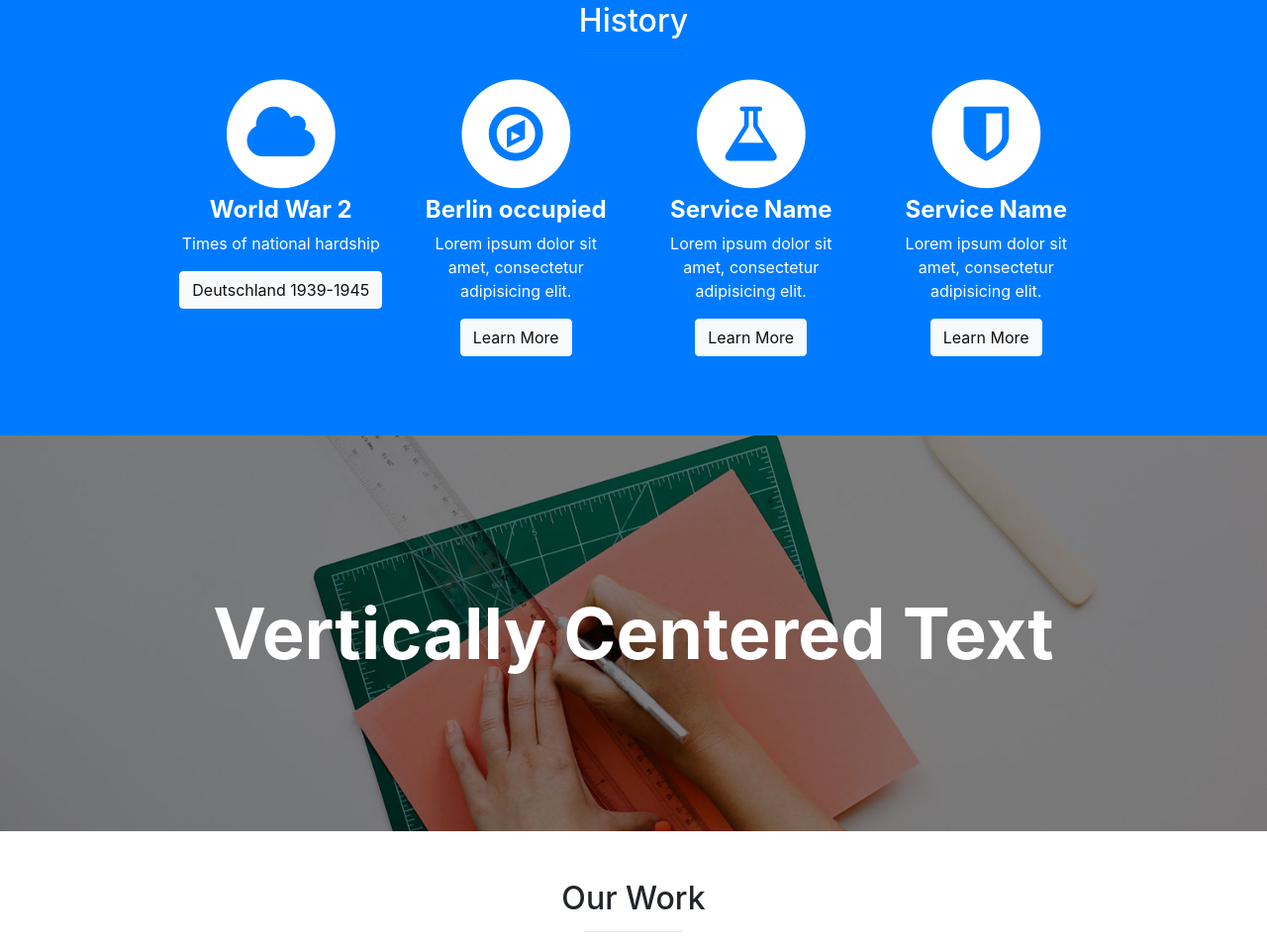
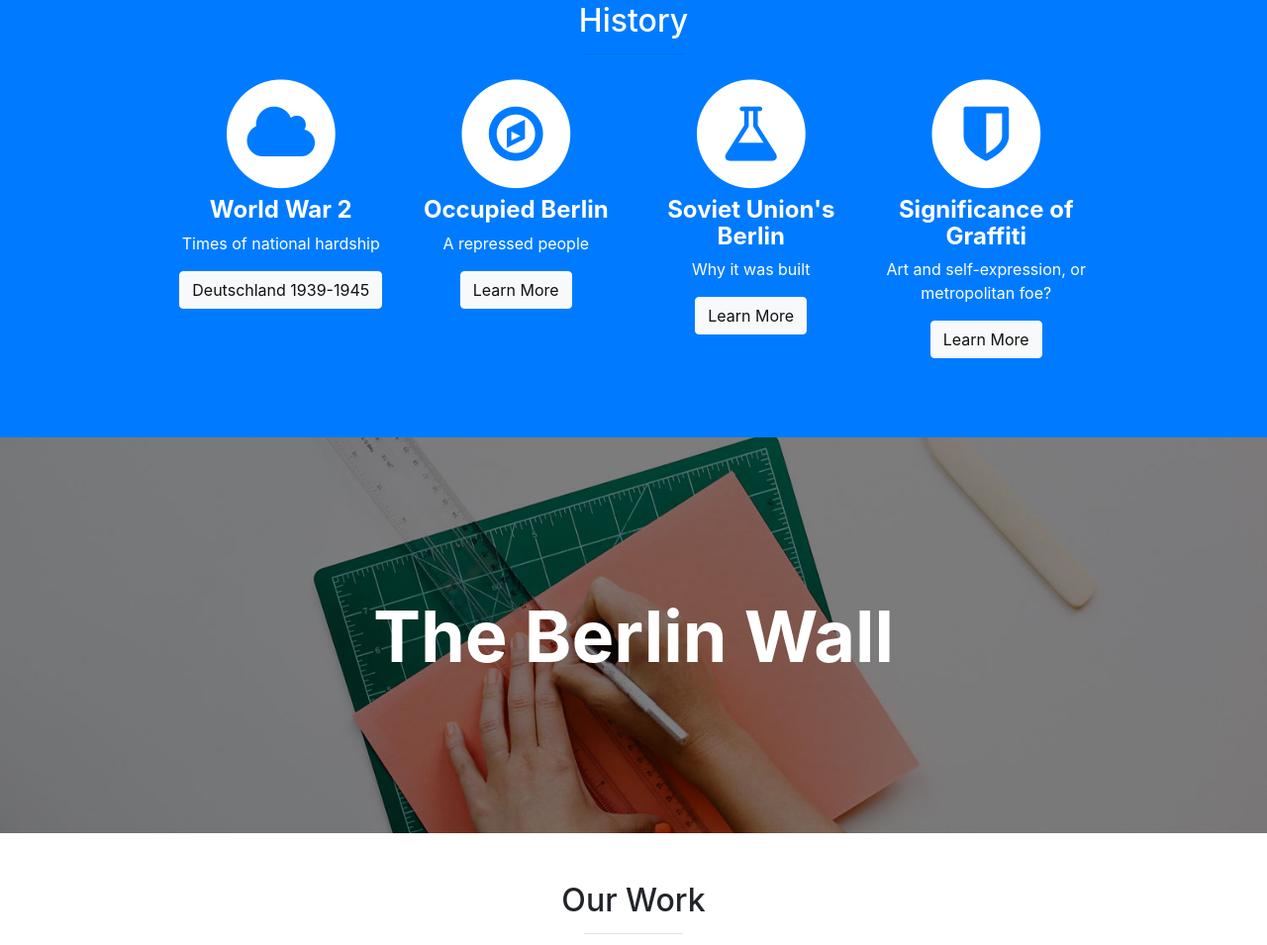
Before and after one commit to tfriedman93/graffiti, a website with bundled scripts: page index.html in a window 1280 px wide. Shown: the part 1458-2413 px from the top of the page at 99% size. Built offline with nearby package versions, Linux system fonts and the light colour scheme; files whose address does not match are found by name.

Commit message:
Update index.html

```diff
--- a/index.html
+++ b/index.html
@@ -116,9 +116,9 @@
                     <i class="fa fa-compass fa-stack-1x text-primary"></i>
                   </span>
                   <h4>
-                    <strong>Berlin occupied</strong>
+                    <strong>Occupied Berlin</strong>
                   </h4>
-                  <p>Lorem ipsum dolor sit amet, consectetur adipisicing elit.</p>
+                  <p>A repressed people</p>
                   <a href="https://www.youtube.com/watch?v=SgHWSJBlnas" class="btn btn-light">Learn More</a>
                 </div>
               </div>
@@ -129,10 +129,10 @@
                     <i class="fa fa-flask fa-stack-1x text-primary"></i>
                   </span>
                   <h4>
-                    <strong>Service Name</strong>
+                    <strong>Soviet Union's Berlin</strong>
                   </h4>
-                  <p>Lorem ipsum dolor sit amet, consectetur adipisicing elit.</p>
-                  <a href="#" class="btn btn-light">Learn More</a>
+                  <p>Why it was built</p>
+                  <a href="https://www.britannica.com/topic/Berlin-Wall" class="btn btn-light">Learn More</a>
                 </div>
               </div>
               <div class="col-md-3 col-sm-6">
@@ -142,10 +142,10 @@
                     <i class="fa fa-shield fa-stack-1x text-primary"></i>
                   </span>
                   <h4>
-                    <strong>Service Name</strong>
+                    <strong>Significance of Graffiti</strong>
                   </h4>
-                  <p>Lorem ipsum dolor sit amet, consectetur adipisicing elit.</p>
-                  <a href="#" class="btn btn-light">Learn More</a>
+                  <p>Art and self-expression, or metropolitan foe?</p>
+                  <a href="https://ed.ted.com/lessons/a-brief-history-of-graffiti-kelly-wall" class="btn btn-light">Learn More</a>
                 </div>
               </div>
             </div>
@@ -161,7 +161,7 @@
     <!-- Callout -->
     <aside class="callout">
       <div class="text-vertical-center">
-        <h1>Vertically Centered Text</h1>
+        <h1>The Berlin Wall</h1>
       </div>
     </aside>
 
```
